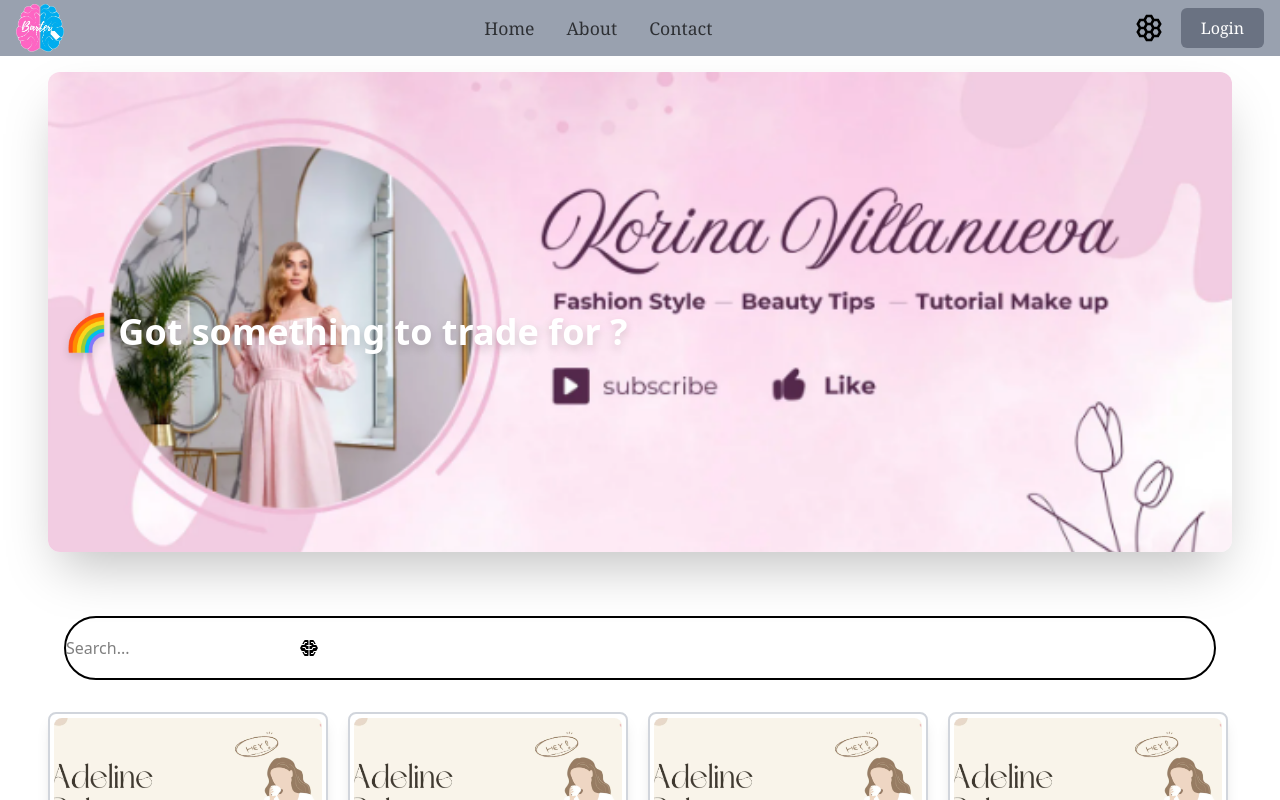
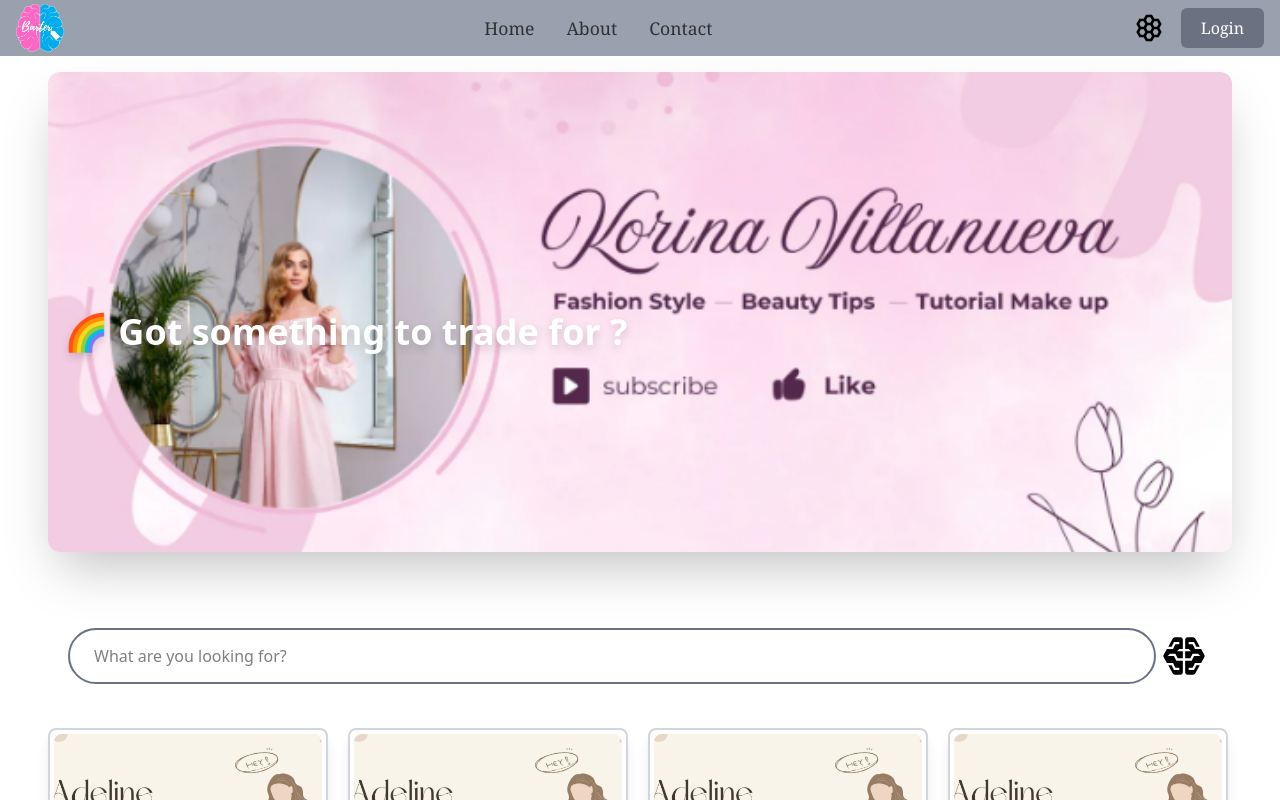
Before and after one commit to iam-aadityasingh/tradenest, a React (Vite) app: page / in a window 1280 px wide. Shown: the top 800 px of the page. Built offline with nearby package versions, Linux system fonts and the light colour scheme.

Commit message:
initial searchbar completed

```diff
--- a/src/components/Searchbar/searchbar.tsx
+++ b/src/components/Searchbar/searchbar.tsx
@@ -1,19 +1,17 @@
-import { Suspense } from "react";
-import searchicon from '../../assets/Searchbar/search-icon-dark.svg';
+import { Suspense} from 'react'
+import search_icon from "../../assets/Searchbar/search-icon-dark.svg";
 
-const searchbar = () => {
+export default function searchbar() {
   return (
     <div>
-      <Suspense fallback={<div>Loading Searchbar...</div>}>
-          <div className="searchbar-container w-[30vw] md:w-[50vw] lg:w-[90vw] h-16 bg-white rounded-full flex items-center border-2 border-black mx-auto">
-            <input placeholder="Search..." type="text" className="search-input" />
-            <button className="search-button h-9 w-9 ">
-                <img src={searchicon} className="hover:rotate-45 delay-150" alt="search_icon" />
-            </button>
-          </div>
-      </Suspense>
+        <Suspense fallback={<div>Loading Searchbar...</div>}>
+            <div className="searchbar-container flex items-center justify-center w-full h-20">
+              <input id="search-text" type="text" placeholder="What are you looking for?" className="w-[85vw] h-14 border-2 border-gray-500 hover:border-black rounded-4xl pl-6 "/>
+              <button className="search-button" type='submit'>
+                  <img src={search_icon} alt="search_icon" className='h-14 w-14'/>
+              </button>
+            </div>
+        </Suspense>
     </div>
-  );
-};
-
-export default searchbar;
+  )
+}
```
